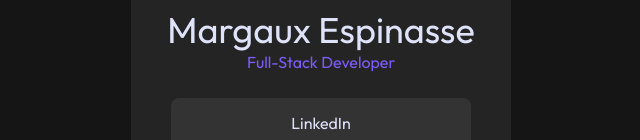
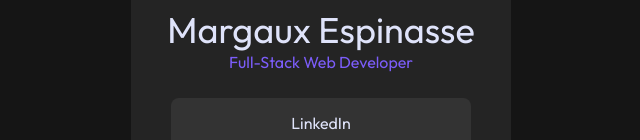
Before and after one commit to margaux-works/my-site, a React (Vite) app: page / in a window 1280 px wide. Shown: the part 254-394 px from the top of the page, without its empty margins (319-959 px from the left). Built offline with nearby package versions, Linux system fonts and the light colour scheme.

Commit message:
heading wording adjustment

```diff
--- a/src/components/header.jsx
+++ b/src/components/header.jsx
@@ -9,7 +9,7 @@
       <h1 className="text-4xl font-outfit text-gray dark:text-purple-100 mt-3">
         Margaux Espinasse
       </h1>
-      <p className="font-outfit text-purple">Full-Stack Developer</p>
+      <p className="font-outfit text-purple">Full-Stack Web Developer</p>
     </header>
   );
 }
```
